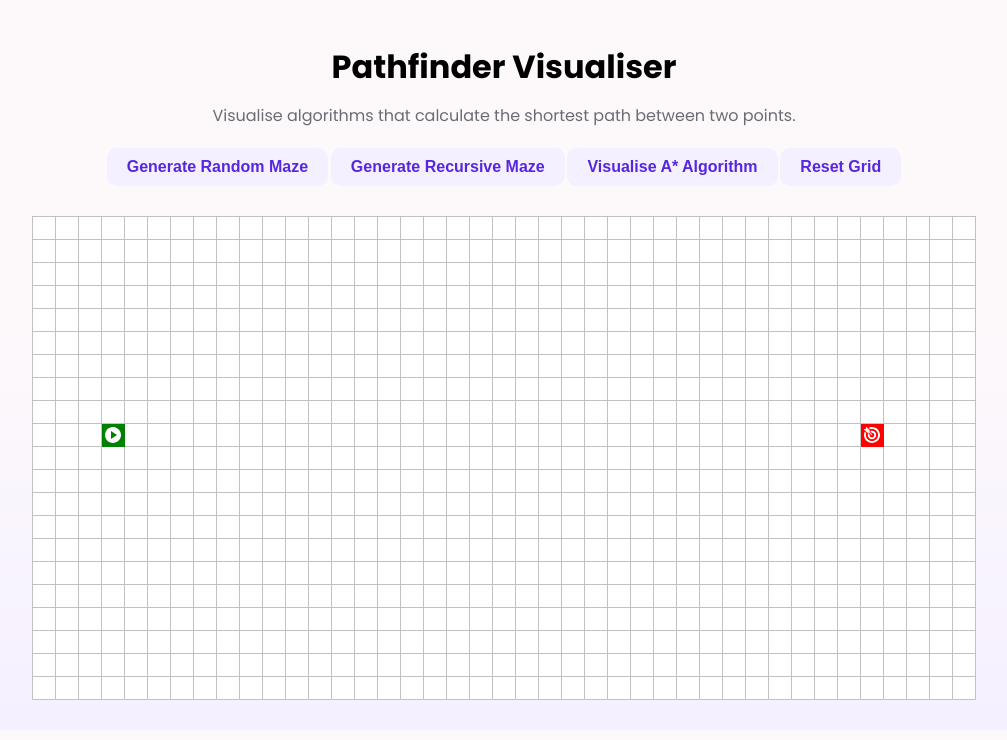
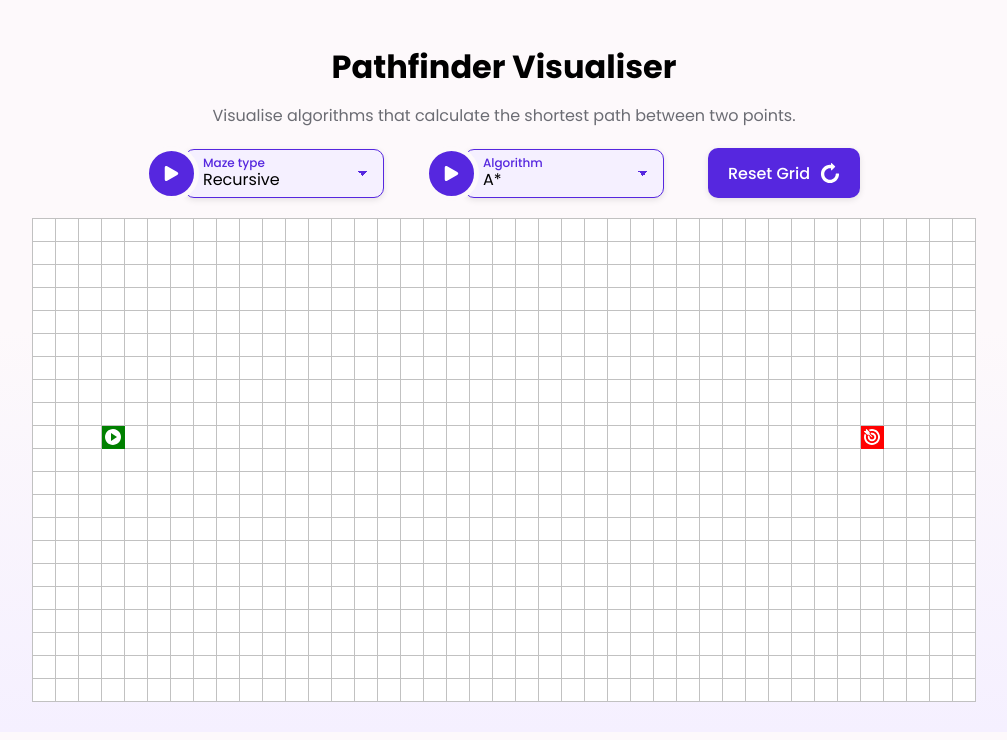
Before and after one commit to anthonyatp/pathfinder-visualiser, a React (Create React App) app: page / in a window 1280 px wide. Shown: the top 740 px of the page, without its empty margins (136-1143 px from the left). Built offline with nearby package versions, Linux system fonts and the light colour scheme.

Commit message:
Creat new buttons for maze/algo
New button for maze/algo which include a dropdown to select type and
button to play the animation.

Also have updated the existing button component to fit better with new
button and also added svg as this will only be for resetting the grid.

```diff
--- a/src/components/Button.tsx
+++ b/src/components/Button.tsx
@@ -1,26 +1,36 @@
 import React from "react";
 import styled from "styled-components";
+import Reset from "./svg/Reset";
 
 interface IStyleProps {
   disabled?: boolean;
 }
 
 const SButton = styled.button<IStyleProps>`
-  color: ${(props) => (props.disabled ? "#c0abff" : "#5627df")};
-  background-color: #f5f0ff;
+  display: flex;
+  align-items: center;
+  color: ${(props) => (props.disabled ? "#c0abff" : "white")};
+  background-color: #5627df;
   border-radius: 10px;
   border: none;
+  box-shadow: 0 2px 6px 0 rgba(0, 0, 0, 0.1);
   cursor: ${(props) => (props.disabled ? "unset" : "pointer")};
+  height: 50px;
   padding: 10px 20px 10px 20px;
 
   :focus {
-    outline-color: #5627df;
+    outline: none;
   }
 `;
 
 const SButtonText = styled.span`
+  font-family: "Poppins", sans-serif;
   font-size: 16px;
-  font-weight: bold;
+  font-weight: 500;
+`;
+
+const SReset = styled(Reset)`
+  margin-left: 10px;
 `;
 
 interface IProps extends IStyleProps {
@@ -31,6 +41,7 @@ interface IProps extends IStyleProps {
 const Button = ({ children, onClick, disabled }: IProps) => (
   <SButton onClick={onClick} disabled={disabled}>
     <SButtonText>{children}</SButtonText>
+    <SReset fill={disabled ? "#c0abff" : "white"} />
   </SButton>
 );
 
--- /dev/null
+++ b/src/components/Dropdown.tsx
@@ -0,0 +1,169 @@
+import * as React from "react";
+import styled from "styled-components";
+
+import InputLabel from "./InputLabel";
+import Play from "./svg/Play";
+
+interface IStyleProps {
+  disabled: boolean;
+}
+
+interface IProps extends IStyleProps {
+  label?: string;
+  options: string[];
+  selectedOption: string;
+  setSelectedOption: (option: string) => void;
+  onClick: () => void;
+}
+
+const SDiv = styled.div`
+  align-items: center;
+  display: inline-flex;
+  margin-left: 36px;
+  position: relative;
+  width: 200px;
+`;
+
+const SDropdown = styled.div<IStyleProps>`
+  align-items: center;
+  display: flex;
+  cursor: ${(props) => (props.disabled ? "default" : "pointer")};
+  background-color: #f5f0ff;
+  border: solid 1px #5627df;
+  border-radius: 10px;
+  box-shadow: 0 2px 6px 0 rgba(0, 0, 0, 0.1);
+  background-image: linear-gradient(45deg, transparent 50%, #5627df 50%),
+    linear-gradient(135deg, #5627df 50%, transparent 50%);
+  background-position: calc(100% - 20px) calc(1em + 5px),
+    calc(100% - 15px) calc(1em + 5px), 100% 0;
+  background-size: 5px 5px, 5px 5px, 2.5em 2.5em;
+  background-repeat: no-repeat;
+  font-family: "Poppins", sans-serif;
+  font-size: 16px;
+  height: 35px;
+  padding: 12px 0 0 18px;
+  width: 100%;
+  user-select: none;
+
+  :focus {
+    outline: none;
+  }
+`;
+
+const SCircle = styled.div<IStyleProps>`
+  display: flex;
+  align-items: center;
+  position: absolute;
+  left: -20%;
+  z-index: 1;
+  border: 5px solid #fdf9fb;
+  background-color: #5627df;
+  border-radius: 50%;
+  cursor: ${(props) => (props.disabled ? "default" : "pointer")};
+  height: 45px;
+  justify-content: center;
+  line-height: 45px;
+  text-align: center;
+  width: 45px;
+`;
+
+const SList = styled.ul`
+  background-color: white;
+  border-radius: 10px;
+  box-shadow: 0 3px 6px 0 rgba(0, 0, 0, 0.1);
+  list-style-type: none;
+  margin: 0;
+  max-height: 150px;
+  overflow: auto;
+  padding: 0;
+  position: absolute;
+  text-align: left;
+  width: 100%;
+  top: 49px;
+  z-index: 1;
+
+  & > *:last-child {
+    border-bottom: none;
+  }
+`;
+
+const SListItem = styled.li`
+  align-items: center;
+  border-bottom: 1px solid #efefef;
+  cursor: pointer;
+  display: flex;
+  height: 40px;
+  padding-left: 18px;
+  user-select: none;
+
+  :hover {
+    background-color: #efefef;
+  }
+`;
+
+const Dropdown = ({
+  label,
+  options,
+  selectedOption,
+  setSelectedOption,
+  onClick,
+  disabled,
+}: IProps) => {
+  const [selected, setSelected] = React.useState(true);
+
+  React.useEffect(() => {
+    setSelected(true);
+  }, [disabled]);
+
+  const handleItemClick = (option: string) => {
+    if (option !== selectedOption) {
+      setSelectedOption(option);
+    }
+    setSelected(true);
+  };
+
+  return (
+    <SDiv>
+      <SCircle
+        disabled={disabled}
+        onClick={
+          disabled
+            ? () => {
+                return;
+              }
+            : onClick
+        }
+      >
+        <Play fill={disabled ? "#c0abff" : "white"} />
+      </SCircle>
+      <SDropdown
+        onClick={() =>
+          disabled
+            ? () => {
+                return;
+              }
+            : setSelected(!selected)
+        }
+        disabled={disabled}
+      >
+        {selectedOption}
+      </SDropdown>
+      {!selected && (
+        <SList>
+          {options.map((option: string, index: number) => (
+            <SListItem
+              key={index}
+              value={option}
+              onClick={() => handleItemClick(option)}
+            >
+              {option}
+            </SListItem>
+          ))}
+        </SList>
+      )}
+      <InputLabel>{label}</InputLabel>
+    </SDiv>
+  );
+};
+
+export default Dropdown;
--- /dev/null
+++ b/src/components/InputLabel.tsx
@@ -0,0 +1,26 @@
+import * as React from "react";
+import styled from "styled-components";
+
+const SLabel = styled.label`
+  color: #5627df;
+  font-size: 12px;
+  line-height: 11px;
+  font-weight: 500;
+  transform: translateY(-8px);
+  left: 19px;
+  pointer-events: none;
+  position: absolute;
+  top: 16px;
+  transition: 0.2s ease all;
+`;
+
+interface IProps {
+  children?: React.ReactNode;
+  htmlFor?: string;
+}
+
+const InputLabel = ({ children, htmlFor }: IProps) => {
+  return <SLabel htmlFor={htmlFor}>{children}</SLabel>;
+};
+
+export default InputLabel;
--- a/src/components/Pathfinder.tsx
+++ b/src/components/Pathfinder.tsx
@@ -6,6 +6,7 @@ import randomMaze from "../algorithms/randomMaze";
 import recursiveMaze, { walls } from "../algorithms/recursiveMaze";
 import { INode } from "../types";
 import Button from "./Button";
+import Dropdown from "./Dropdown";
 import Node from "./Node";
 
 const GRID_COLS = 41;
@@ -40,7 +41,8 @@ const INIT_TARGET_NODE = {
 };
 
 const SButtonWrapper = styled.div`
-  margin-bottom: 30px;
+  align-items: center;
+  margin-bottom: 20px;
   display: flex;
   justify-content: space-evenly;
   width: 800px;
@@ -66,6 +68,8 @@ const Pathfinder = () => {
   const [noValidPath, setNoValidPath] = React.useState<boolean>(false);
   const [animating, setAnimating] = React.useState<boolean>(false);
   const [callRecMaze, setCallRecMaze] = React.useState<boolean>(false);
+  const [mazeType, setMazeType] = React.useState<string>("Recursive");
+  const [algoType, setAlgoType] = React.useState<string>("A*");
 
   const handleMouseDown = (
     rowIdx: number,
@@ -231,15 +235,24 @@ const Pathfinder = () => {
   return (
     <>
       <SButtonWrapper>
-        <Button disabled={animating} onClick={handleRandomMaze}>
-          Generate Random Maze
-        </Button>
-        <Button disabled={animating} onClick={handleRecursiveMaze}>
-          Generate Recursive Maze
-        </Button>
-        <Button disabled={animating} onClick={handleAStar}>
-          Visualise A* Algorithm
-        </Button>
+        <Dropdown
+          label="Maze type"
+          options={["Random", "Recursive"]}
+          selectedOption={mazeType}
+          setSelectedOption={setMazeType}
+          onClick={
+            mazeType === "Random" ? handleRandomMaze : handleRecursiveMaze
+          }
+          disabled={animating}
+        />
+        <Dropdown
+          label="Algorithm"
+          options={["A*"]}
+          selectedOption={algoType}
+          setSelectedOption={setAlgoType}
+          onClick={handleAStar}
+          disabled={animating}
+        />
         <Button disabled={animating} onClick={handleResetGrid}>
           Reset Grid
         </Button>
--- /dev/null
+++ b/src/components/svg/Play.tsx
@@ -0,0 +1,36 @@
+import * as React from "react";
+import styled, { css } from "styled-components";
+
+interface IProps {
+  className?: string;
+  fill?: string;
+}
+
+const SPlay = styled.svg<IProps>`
+  ${(props) =>
+    props.fill &&
+    css`
+      fill: ${props.fill};
+    `}
+`;
+
+const Play = ({ className, fill }: IProps) => {
+  return (
+    <SPlay
+      className={className}
+      fill={fill}
+      width="15"
+      height="15"
+      viewBox="0 0 163.861 163.861"
+    >
+      <g>
+        <path
+          d="M34.857,3.613C20.084-4.861,8.107,2.081,8.107,19.106v125.637c0,17.042,11.977,23.975,26.75,15.509L144.67,97.275
+		c14.778-8.477,14.778-22.211,0-30.686L34.857,3.613z"
+        />
+      </g>
+    </SPlay>
+  );
+};
+
+export default Play;
--- /dev/null
+++ b/src/components/svg/Reset.tsx
@@ -0,0 +1,37 @@
+import * as React from "react";
+import styled, { css } from "styled-components";
+
+interface IProps {
+  className?: string;
+  fill?: string;
+}
+
+const SReset = styled.svg<IProps>`
+  ${(props) =>
+    props.fill &&
+    css`
+      fill: ${props.fill};
+    `}
+`;
+
+const Reset = ({ className, fill }: IProps) => {
+  return (
+    <SReset
+      className={className}
+      fill={fill}
+      width="20"
+      height="20"
+      viewBox="0 0 28.265 28.265"
+    >
+      <path
+        d="M14.133,28.265c-7.061,0-12.805-5.75-12.805-12.809c0-7.06,5.744-12.807,12.805-12.807c0.469,0,0.943,0.027,1.414,0.08
+		v-2.07c0-0.266,0.164-0.508,0.406-0.611c0.252-0.098,0.531-0.043,0.723,0.148l4.537,4.547c0.258,0.258,0.258,0.67,0,0.932
+		l-4.535,4.557c-0.193,0.188-0.473,0.246-0.725,0.143c-0.242-0.104-0.406-0.344-0.406-0.609V7.47
+		c-0.469-0.086-0.941-0.125-1.414-0.125c-4.473,0-8.113,3.639-8.113,8.111c0,4.471,3.641,8.113,8.113,8.113s8.111-3.643,8.111-8.113
+		c0-0.363,0.295-0.66,0.662-0.66h3.369c0.365,0,0.662,0.297,0.662,0.66C26.937,22.515,21.189,28.265,14.133,28.265z"
+      />
+    </SReset>
+  );
+};
+
+export default Reset;
```
